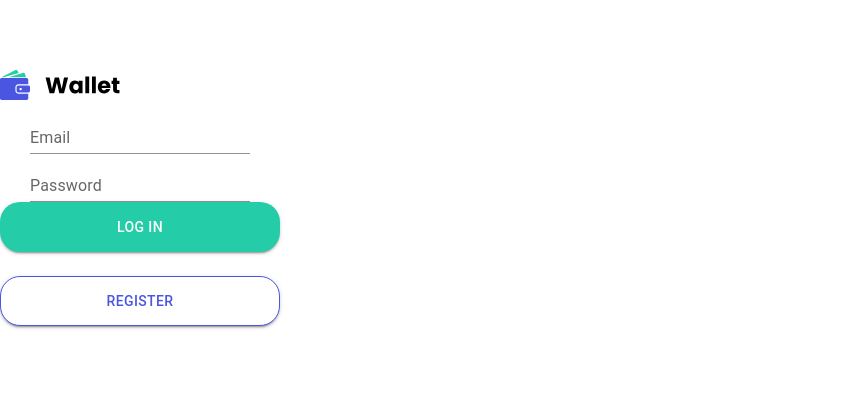
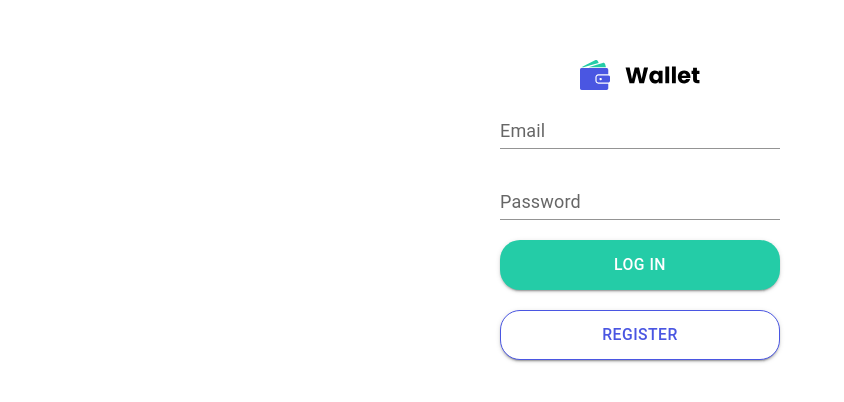
Before and after one commit to MateuszCharysz/Goit-Wallet, a React (Vite) app: page /login in a window 1280 px wide. Shown: the part 190-592 px from the top of the page, without its empty margins (0-844 px from the left). Built offline with nearby package versions, Linux system fonts and the light colour scheme.

Commit message:
edited lib buttons and styles

```diff
--- a/src/components/ButtonMain.jsx
+++ b/src/components/ButtonMain.jsx
@@ -7,11 +7,14 @@ const ColorButton = styled(Button)(() => ({
   height: 50,
   borderRadius: 20,
   backgroundColor: '#24cca7',
+  '&:hover': {
+    backgroundColor: '#24cca7',
+  },
 }));
 
 const ButtonMain = ({ text }) => (
   <>
-    <ColorButton variant='contained'>{text}</ColorButton>;
+    <ColorButton variant='contained'>{text}</ColorButton>
   </>
 );
 
--- a/src/components/ButtonSecondary.jsx
+++ b/src/components/ButtonSecondary.jsx
@@ -8,11 +8,14 @@ const ColorButton = styled(Button)(() => ({
   borderRadius: 20,
   backgroundColor: 'white',
   border: '1px solid #4A56E2',
+  '&:hover': {
+    backgroundColor: 'white',
+  },
 }));
 
 const ButtonSecondary = ({ text }) => (
   <>
-    <ColorButton variant='contained'>{text}</ColorButton>;
+    <ColorButton variant='contained'>{text}</ColorButton>
   </>
 );
 
--- a/src/components/LoginForm/LoginForm.jsx
+++ b/src/components/LoginForm/LoginForm.jsx
@@ -12,6 +12,7 @@ const LoginForm = () => {
   const handleOnClick = () => setValue('');
 
   return (
+    <div className={css.dashboard}>
       <form className={css.loginForm}>
         {/* <label htmlFor='Enter Email'>
         <input
@@ -47,6 +48,7 @@ const LoginForm = () => {
           onClick={handleOnClick}
         />
       </form>
+    </div>
   );
 };
 
--- a/src/components/LoginForm/LoginForm.module.css
+++ b/src/components/LoginForm/LoginForm.module.css
@@ -1,5 +1,6 @@
 .loginForm {
   display: flex;
-  align-items: center;
   flex-direction: column;
+  justify-content: center;
+  gap: 20px;
 }
--- a/src/index.css
+++ b/src/index.css
@@ -1,8 +1,9 @@
 :root {
   font-family: Inter, system-ui, Avenir, Helvetica, Arial,
     sans-serif;
-  line-height: 1.5;
+  line-height: 1.47;
   font-weight: 400;
+  font-size: 18px;
 
   color-scheme: light dark;
   color: rgba(255, 255, 255, 0.87);
--- a/src/layouts/App.jsx
+++ b/src/layouts/App.jsx
@@ -1,5 +1,4 @@
 import { Routes, Route } from 'react-router-dom';
-// eslint-disable-next-line no-unused-vars
 import React, { useState, lazy } from 'react';
 import '../stylesheet/App.css';
 import Login from '../pages/login';
--- a/src/stylesheet/App.css
+++ b/src/stylesheet/App.css
@@ -1,42 +1,6 @@
-/* #root {
+#root {
   max-width: 1280px;
   margin: 0 auto;
   padding: 2rem;
   text-align: center;
 }
-
-.logo {
-  height: 6em;
-  padding: 1.5em;
-  will-change: filter;
-  transition: filter 300ms;
-}
-.logo:hover {
-  filter: drop-shadow(0 0 2em #646cffaa);
-}
-.logo.react:hover {
-  filter: drop-shadow(0 0 2em #61dafbaa);
-}
-
-@keyframes logo-spin {
-  from {
-    transform: rotate(0deg);
-  }
-  to {
-    transform: rotate(360deg);
-  }
-}
-
-@media (prefers-reduced-motion: no-preference) {
-  a:nth-of-type(2) .logo {
-    animation: logo-spin infinite 20s linear;
-  }
-}
-
-.card {
-  padding: 2em;
-}
-
-.read-the-docs {
-  color: #888;
-} */
```
Lines whose indentation alone changed are shown as unchanged.
